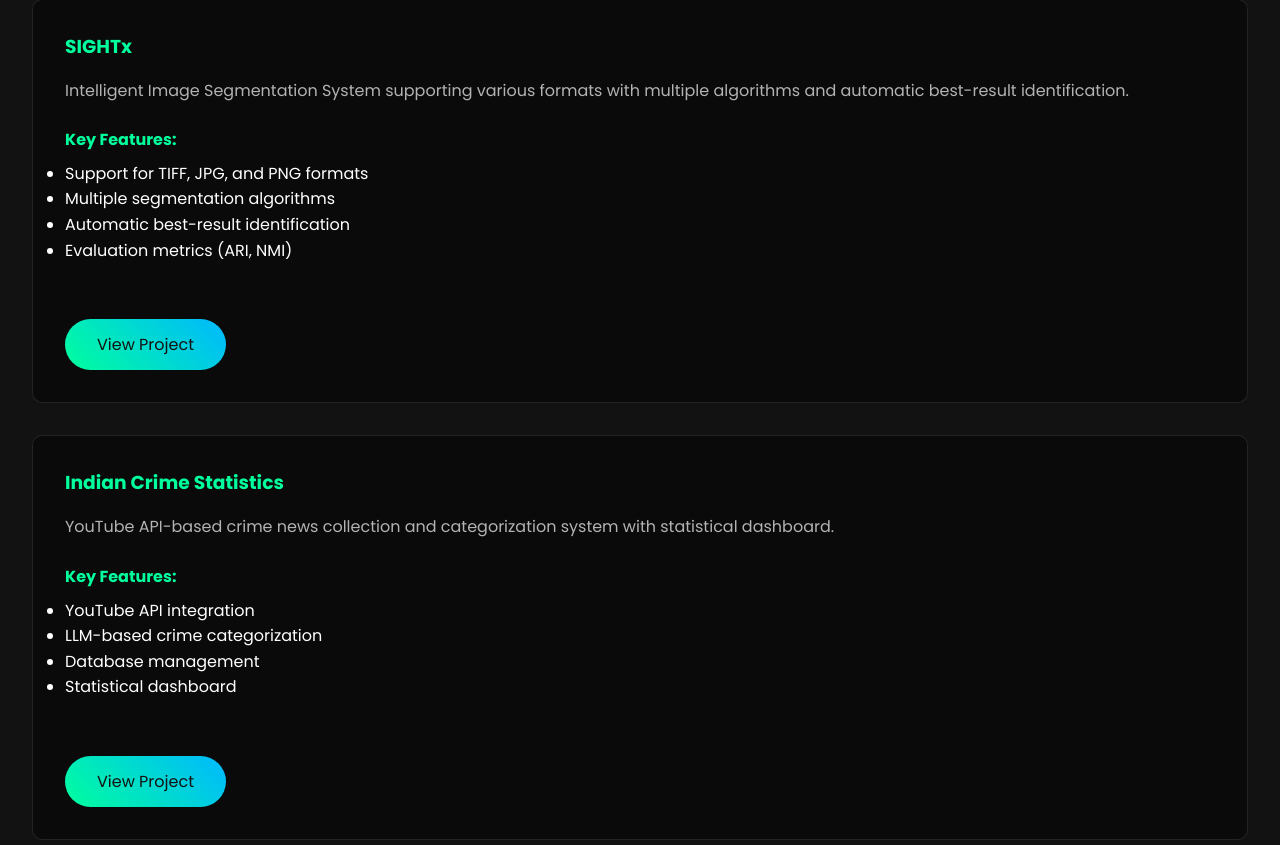
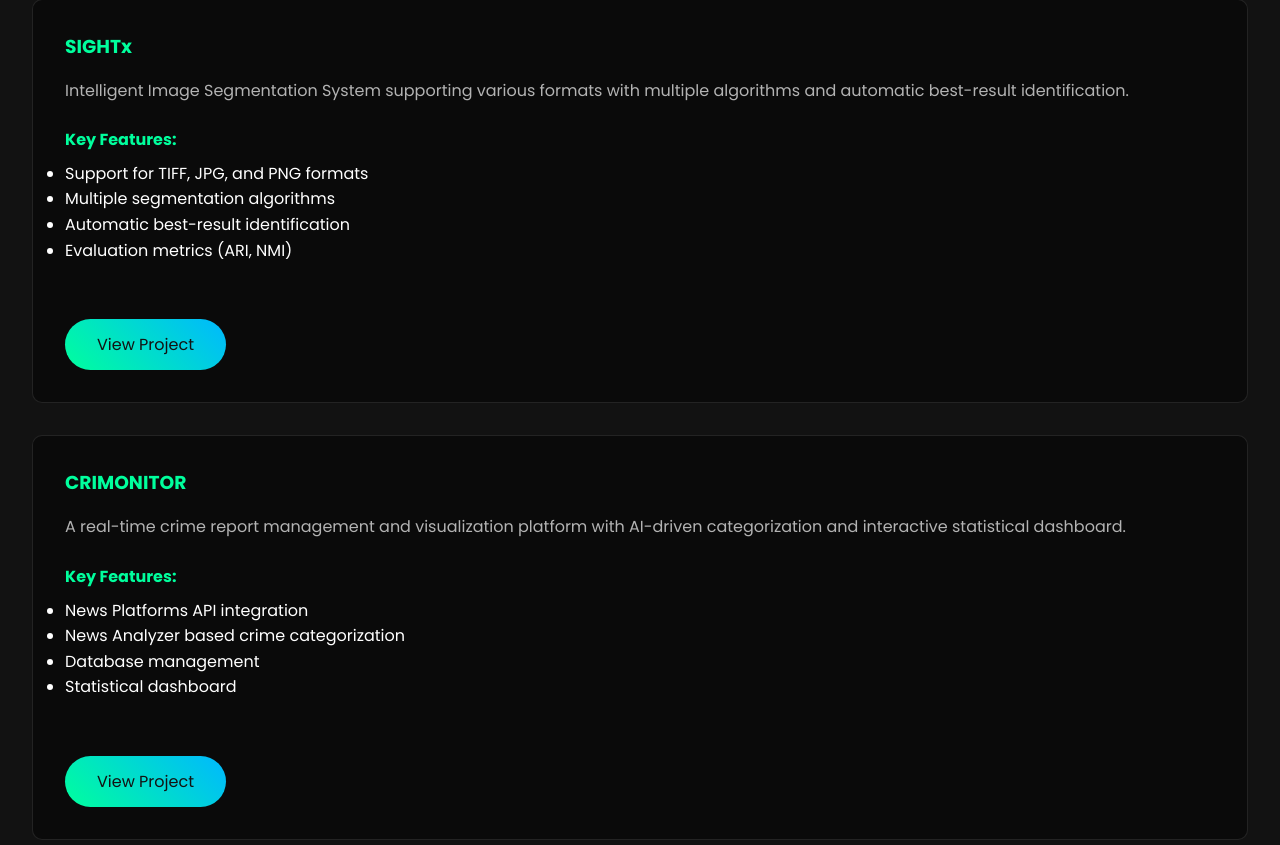
Before and after one commit to SwarnavaPanda/SwarnX, a Flask app: page /projects in a window 1280 px wide. Shown: the part 726-1571 px from the top of the page. Run offline with Flask 3, Linux system fonts and the light colour scheme.

Commit message:
Update projects.html

```diff
--- a/templates/projects.html
+++ b/templates/projects.html
@@ -42,18 +42,18 @@
 
     <div class="project-card">
         <div class="project-content">
-            <h3>Indian Crime Statistics</h3>
-            <p class="project-description">YouTube API-based crime news collection and categorization system with statistical dashboard.</p>
+            <h3>CRIMONITOR</h3>
+            <p class="project-description">A real-time crime report management and visualization platform with AI-driven categorization and interactive statistical dashboard.</p>
             <div class="project-details">
                 <h4>Key Features:</h4>
                 <ul>
-                    <li>YouTube API integration</li>
-                    <li>LLM-based crime categorization</li>
+                    <li>News Platforms API integration</li>
+                    <li>News Analyzer based crime categorization</li>
                     <li>Database management</li>
                     <li>Statistical dashboard</li>
                 </ul>
             </div>
-            <a href="https://github.com/SwarnavaPanda/Indian_Crime_Monitor_Code" target="_blank" class="btn">View Project</a>
+            <a href="https://crimonitor.onrender.com/" target="_blank" class="btn">View Project</a>
         </div>
     </div>
 
```
